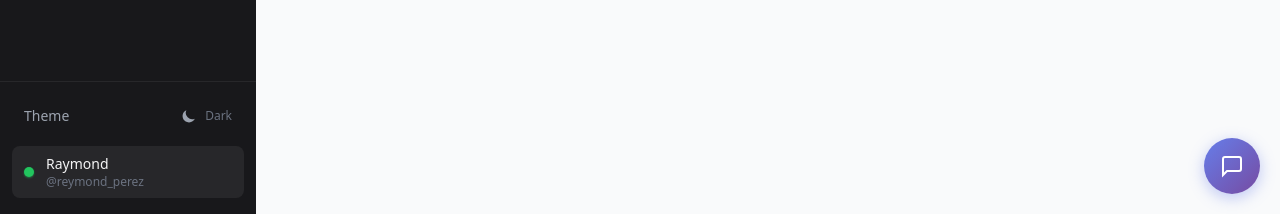
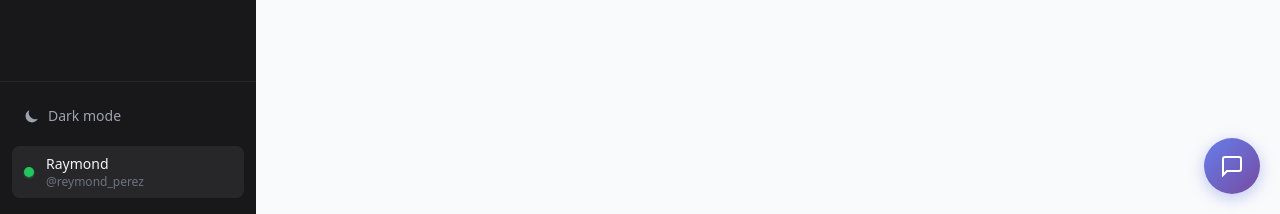
Before and after one commit to kbrejes/telegram_rassylshik, a FastAPI app: page /auth in a window 1280 px wide. Shown: the part 586-800 px from the top of the page. Run offline with FastAPI, Linux system fonts and the light colour scheme; some libraries are stand-ins or nearby versions.

Commit message:
Simplify theme switcher - remove Theme label

```diff
--- a/web/templates/partials/sidebar_new.html
+++ b/web/templates/partials/sidebar_new.html
@@ -56,17 +56,14 @@
 
         <!-- Theme Toggle & Bot Status -->
         <div class="px-3 py-4 border-t border-sidebar-border space-y-3">
-            <button @click="darkMode = !darkMode" class="flex items-center justify-between w-full px-3 py-2 rounded-lg hover:bg-sidebar-accent transition-colors group">
-                <span class="text-sm text-gray-400 group-hover:text-sidebar-foreground">Theme</span>
-                <div class="flex items-center gap-2">
+            <button @click="darkMode = !darkMode" class="flex items-center gap-2 w-full px-3 py-2 rounded-lg hover:bg-sidebar-accent transition-colors group">
                 <svg x-show="darkMode" class="w-4 h-4 text-amber-400" fill="currentColor" viewBox="0 0 20 20">
                     <path fill-rule="evenodd" d="M10 2a1 1 0 011 1v1a1 1 0 11-2 0V3a1 1 0 011-1zm4 8a4 4 0 11-8 0 4 4 0 018 0zm-.464 4.95l.707.707a1 1 0 001.414-1.414l-.707-.707a1 1 0 00-1.414 1.414zm2.12-10.607a1 1 0 010 1.414l-.706.707a1 1 0 11-1.414-1.414l.707-.707a1 1 0 011.414 0zM17 11a1 1 0 100-2h-1a1 1 0 100 2h1zm-7 4a1 1 0 011 1v1a1 1 0 11-2 0v-1a1 1 0 011-1zM5.05 6.464A1 1 0 106.465 5.05l-.708-.707a1 1 0 00-1.414 1.414l.707.707zm1.414 8.486l-.707.707a1 1 0 01-1.414-1.414l.707-.707a1 1 0 011.414 1.414zM4 11a1 1 0 100-2H3a1 1 0 000 2h1z" clip-rule="evenodd"/>
                 </svg>
                 <svg x-show="!darkMode" class="w-4 h-4 text-gray-400" fill="currentColor" viewBox="0 0 20 20">
                     <path d="M17.293 13.293A8 8 0 016.707 2.707a8.001 8.001 0 1010.586 10.586z"/>
                 </svg>
-                    <span class="text-xs text-gray-500" x-text="darkMode ? 'Light' : 'Dark'"></span>
-                </div>
+                <span class="text-sm text-gray-400 group-hover:text-sidebar-foreground" x-text="darkMode ? 'Light mode' : 'Dark mode'"></span>
             </button>
 
             <div class="flex items-center gap-3 px-3 py-2 rounded-lg bg-sidebar-accent">
```
Lines whose indentation alone changed are shown as unchanged.
